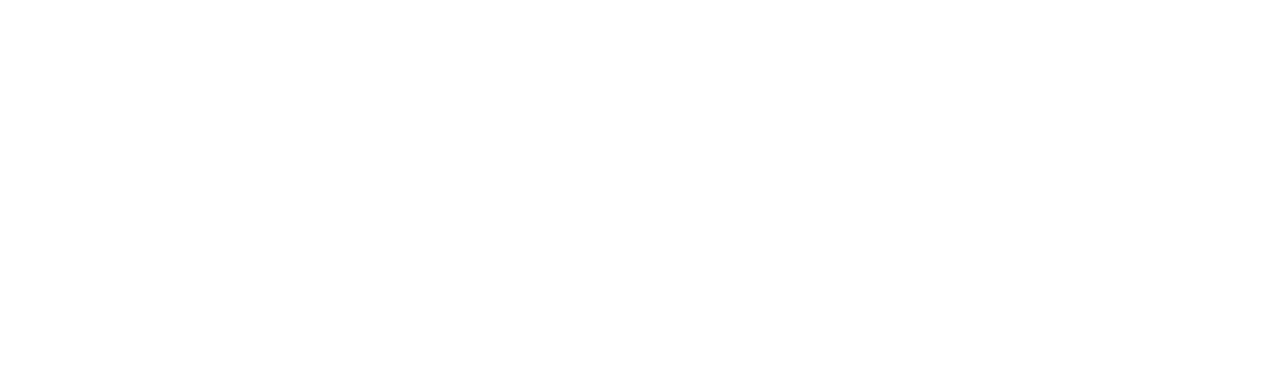
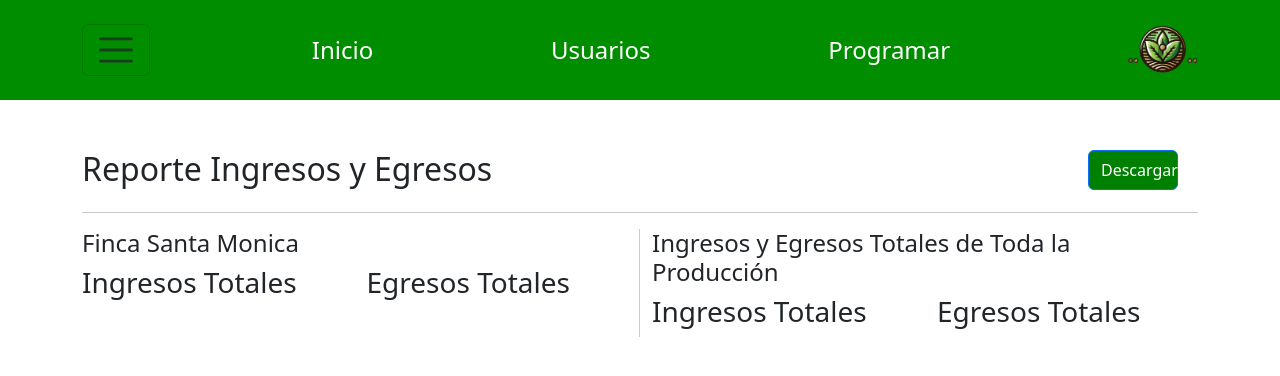
Before and after one commit to Sharit-Vargas07/Atomic, a React (Vite) app in the folder FronendAgroRegister/: page /reportes in a window 1280 px wide. Before the commit this address had no page. Shown: the top 376 px of the page. Built offline with nearby package versions, Linux system fonts and the light colour scheme.

Commit message:
archivo reporte}

```diff
--- a/FronendAgroRegister/src/App.jsx
+++ b/FronendAgroRegister/src/App.jsx
@@ -1,4 +1,3 @@
-import { useState } from 'react'
 import 'bootstrap/dist/css/bootstrap.min.css';
 import { BrowserRouter, Route, Routes } from "react-router-dom"
 import { IniciarSesion } from './pages/InicioSesion.jsx';
@@ -11,8 +10,8 @@
 import { Olvidopassone } from './pages/OlvidoContrase2.jsx';
 import { Olvidopasstwo } from './pages/OlvidoContrase3.jsx';
 import { Olvidopasstree } from './pages/OlvidoContrase.jsx';
+import Usuario from './pages/Usuarios.jsx';
 import Reportes from './pages/Reportes.jsx';
-import Usuario from './pages/Usuarios.jsx';
 
 
 function App() {
@@ -32,7 +31,7 @@
           <Route path="/cultivo" element={<Cultivos/>} />
           <Route path="/Soport" element={<Soporte />} />
           <Route path="/dashboard" element={<Dashboardkev />} />
-          <Route path="/nada" element={<Reportes />} />
+          <Route path="/reportes" element={<Reportes />} />
 
         </Routes>
 
--- a/FronendAgroRegister/src/pages/Reportes.jsx
+++ b/FronendAgroRegister/src/pages/Reportes.jsx
@@ -1,17 +1,55 @@
-import React from 'react'
-import Header from '../components/organismos/Header/Header'
-import Botones from '../components/atomos/Botones'
+import React, { useState } from "react";
+import Botones from "../components/atomos/Botones";
+import Header from "../components/organismos/Header/Header";
 
 function Reportes() {
+  // Estado para controlar la visibilidad de la información adicional
+  const [mostrarInformacion, setMostrarInformacion] = useState(false);
+
   return (
-    <div>
-        <Header/>
-        <div className='w-2/6 ml-10 p-20'>
-            <h1>Reporte Ingresos y Egresos </h1>
-            <Botones children='Enviar' />
+    <div className="container" style={{ marginTop: "150px" }}>
+      <Header/>
+      <h2 style={{ display: "inline-block", marginRight: "20px" }}>Reporte Ingresos y Egresos</h2>
+      <div style={{ float: "right", marginRight: "20px" }}>
+        <Botones children="Descargar" onClick={() => handleOpenModal("Registrar")} />
+      </div>
+      <hr />
+      <div className="row">
+        <div className="col-md-6" style={{ borderRight: "1px solid #ccc" }}>
+          <h4>Finca Santa Monica</h4>
+          <div className="row">
+            <div className="col-md-6">
+              <h3>Ingresos Totales</h3>
+              {/* Espacio para mostrar los ingresos totales */}
+            </div>
+            <div className="col-md-6">
+              <h3>Egresos Totales</h3>
+              {/* Espacio para mostrar los egresos totales */}
+            </div>
+          </div>
         </div>
+        <div className="col-md-6">
+          <h4>Ingresos y Egresos Totales de Toda la Producción</h4>
+          <div className="row">
+            <div className="col-md-6">
+              <h3>Ingresos Totales</h3>
+              {/* Espacio para mostrar los ingresos totales */}
+            </div>
+            <div className="col-md-6">
+              <h3>Egresos Totales</h3>
+              {/* Espacio para mostrar los egresos totales */}
+            </div>
+          </div>
+        </div>
+      </div>
+      {mostrarInformacion && (
+        <div>
+          {/* Aquí iría más información */}
+          <p>Más información..</p>
+        </div>
+      )}
     </div>
-  )
+  );
 }
 
-export default Reportes
+export default Reportes;
```
